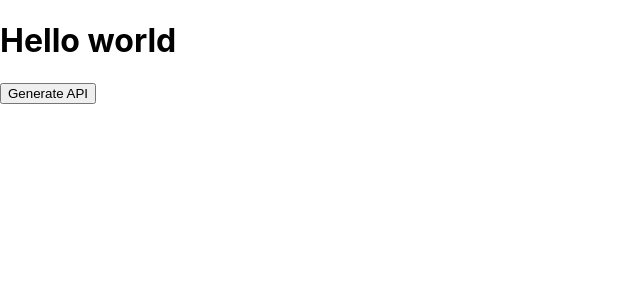
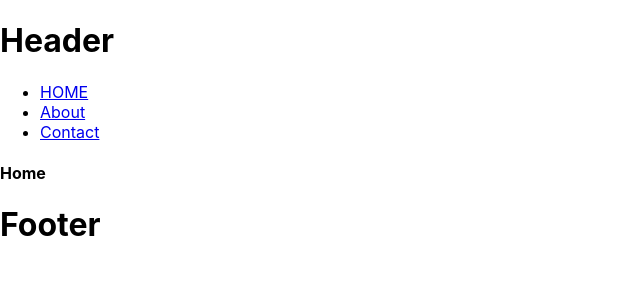
Before and after one commit to Chackojithinps/React-learnings, a React (Create React App) app: page / in a window 1280 px wide. Shown: the top 300 px of the page, without its empty margins (0-640 px from the left). Built offline with nearby package versions, Linux system fonts and the light colour scheme.

Commit message:
Routes in react

```diff
--- a/src/App.js
+++ b/src/App.js
@@ -1,31 +1,50 @@
 import axios from 'axios'
 import React from 'react'
-import { useState } from 'react'
+import Footer from './Components/Layouts/Footer'
+import Header from './Components/Layouts/Header'
+import Home from './Components/Pages/Home'
+import About from './Components/Pages/About'
+import Contact from './Components/Pages/Contact'
+import Error from './Components/Layouts/Error'
+import {
+  BrowserRouter , Routes,
+  Route,
+  Link,
+} from 'react-router-dom'
  export const App = () => {
-    const [state,setState]= useState([])
-    const [bool,setBool]=useState(false)
 
   return (
     <div>
-        <h1>Hello world</h1>
-        <button onClick={()=>{
-            setBool(true)
-            axios.get('https://jsonplaceholder.typicode.com/posts').then((res)=>{
-               console.log(res)
-               setState(res.data)
-               setBool(false)
+        <Header/>
+        <BrowserRouter>
+            <ul>
+              <li>
+                <Link to='/'>HOME</Link>
+              </li>
+              <li>
+                <Link to='/about'>About</Link>
+              </li>
+              <li>
+                <Link to='/contact'>Contact</Link>
+              </li>
+            </ul>
+            <Routes>
+               <Route exact path='/' element={<Home/>} />
+               <Route path='about' element={<About/>}/>
 
-            })
-        }}>Generate API</button>
-        {
-             bool!==true?
-             state.map((item,index)=>
-                <div>
-                 <h1>{index+1}</h1>
-                 <h4>{item.title}</h4>
-                </div>
-            ):"Loading......"
-        }
+               {/* <Route path='about'>
+                  <About/>
+               </Route>
+               <Route path='contact'>
+                  <Contact/>
+
+               </Route> */}
+               <Route path='contact' element={<Contact/>}></Route>
+            </Routes>
+        </BrowserRouter>
+
+        <Footer/>
+
     </div>
   )
 }
--- /dev/null
+++ b/src/Components/Layouts/Error.js
@@ -0,0 +1,11 @@
+import React from 'react'
+
+function Error() {
+  return (
+    <div>
+      <h1>Error</h1>
+    </div>
+  )
+}
+
+export default Error
--- /dev/null
+++ b/src/Components/Layouts/Footer.js
@@ -0,0 +1,11 @@
+import React from 'react'
+
+function Footer() {
+  return (
+    <div>
+      <h1>Footer</h1>
+    </div>
+  )
+}
+
+export default Footer
--- /dev/null
+++ b/src/Components/Layouts/Header.js
@@ -0,0 +1,11 @@
+import React from 'react'
+
+function Header() {
+  return (
+    <div>
+      <h1>Header</h1>
+    </div>
+  )
+}
+
+export default Header
--- /dev/null
+++ b/src/Components/Pages/About.js
@@ -0,0 +1,11 @@
+import React from 'react'
+
+function About() {
+  return (
+    <div>
+      <h4>About</h4>
+    </div>
+  )
+}
+
+export default About
--- /dev/null
+++ b/src/Components/Pages/Contact.js
@@ -0,0 +1,11 @@
+import React from 'react'
+
+function Contact() {
+  return (
+    <div>
+      <h4>Contact</h4>
+    </div>
+  )
+}
+
+export default Contact
--- /dev/null
+++ b/src/Components/Pages/Home.js
@@ -0,0 +1,11 @@
+import React from 'react'
+
+function Home() {
+  return (
+    <div>
+      <h4>Home</h4>
+    </div>
+  )
+}
+
+export default Home
```
Also changed, not shown: notes.txt.
